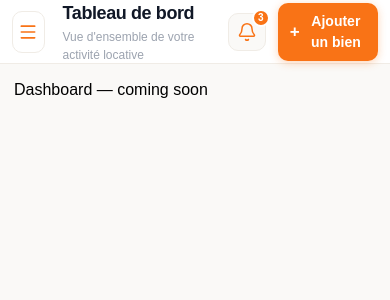
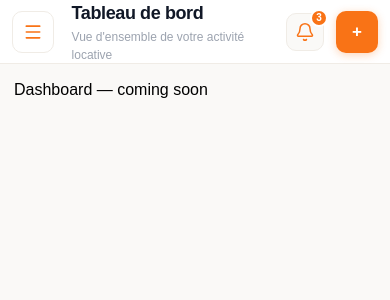
Before and after one commit to sidyjames/keylo, a React (Vite) app: page /dashboard in a window 390 px wide. Shown: the top 300 px of the page. Built offline with nearby package versions, Linux system fonts and the light colour scheme.

Commit message:
Modification du bouton 'ajouter un bien' en verson mobile

```diff
--- a/index.html
+++ b/index.html
@@ -2,7 +2,7 @@
 <html lang="en">
   <head>
     <meta charset="UTF-8" />
-    <link rel="icon" type="image/svg+xml" href="/vite.svg" />
+    <link rel="icon" type="image/svg+xml" href="public/logo keylo.png" />
     <meta name="viewport" content="width=device-width, initial-scale=1.0" />
     <title>keylo</title>
   </head>
--- a/src/components/layout/Header.jsx
+++ b/src/components/layout/Header.jsx
@@ -95,14 +95,17 @@ export default function Header({ isMobile = false, onToggleSidebar = () => {} })
 
         <button style={{
           background: ORANGE, color: "white", border: "none",
-          padding: isMobile ? "8px 12px" : "10px 20px", borderRadius: 10, cursor: "pointer",
+          padding: isMobile ? "8px" : "10px 20px", borderRadius: 10, cursor: "pointer",
           fontSize: 14, fontWeight: 600,
           display: "flex", alignItems: "center", gap: 6,
           boxShadow: "0 2px 8px rgba(249,115,22,0.30)",
           transition: "background 0.15s",
+          width: isMobile ? 42 : "auto",
+          height: isMobile ? 42 : "auto",
+          justifyContent: "center",
         }}>
           <span style={{ fontSize: 17 }}>+</span>
-          Ajouter un bien
+          {!isMobile && "Ajouter un bien"}
         </button>
 
       </div>
```
